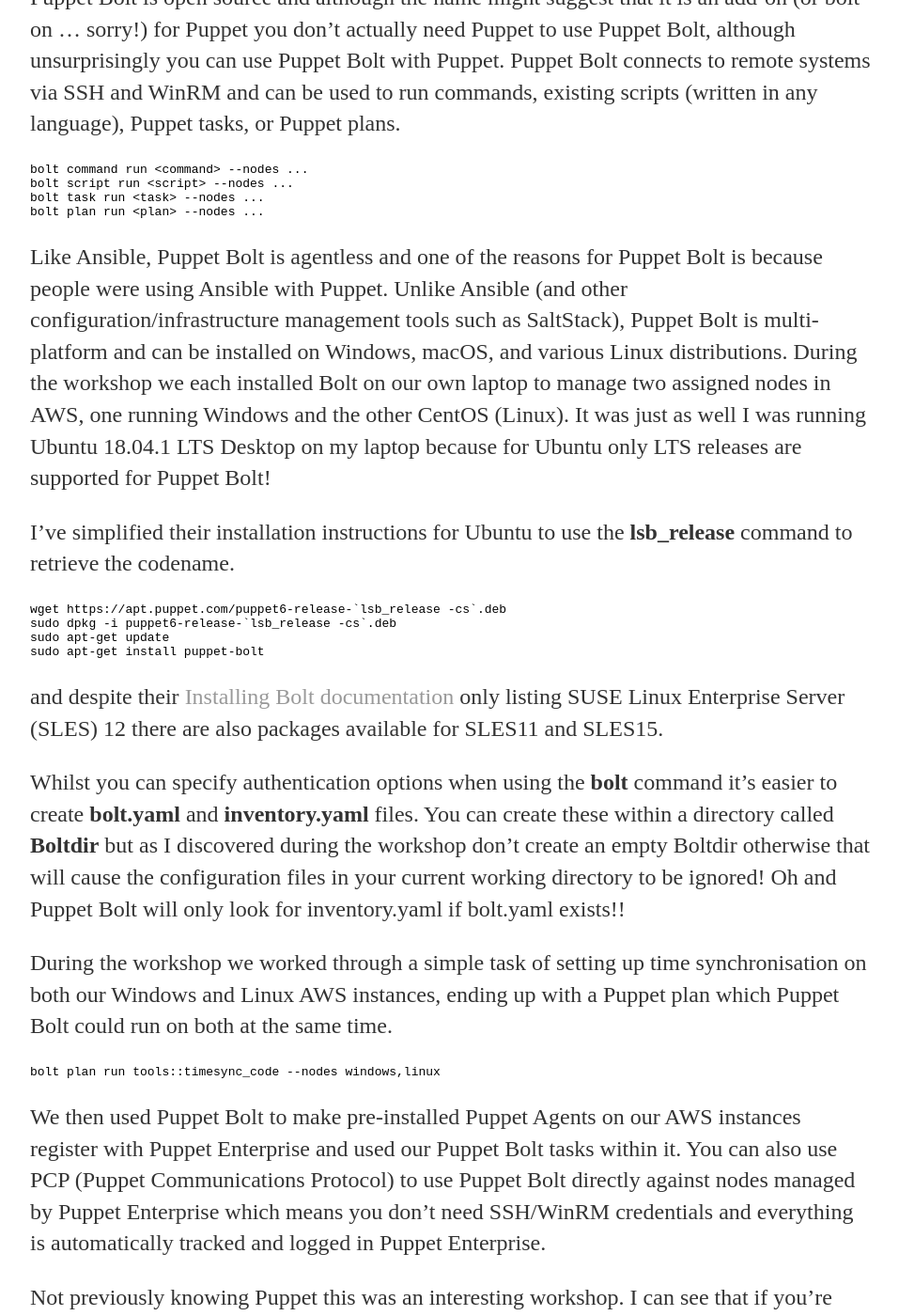
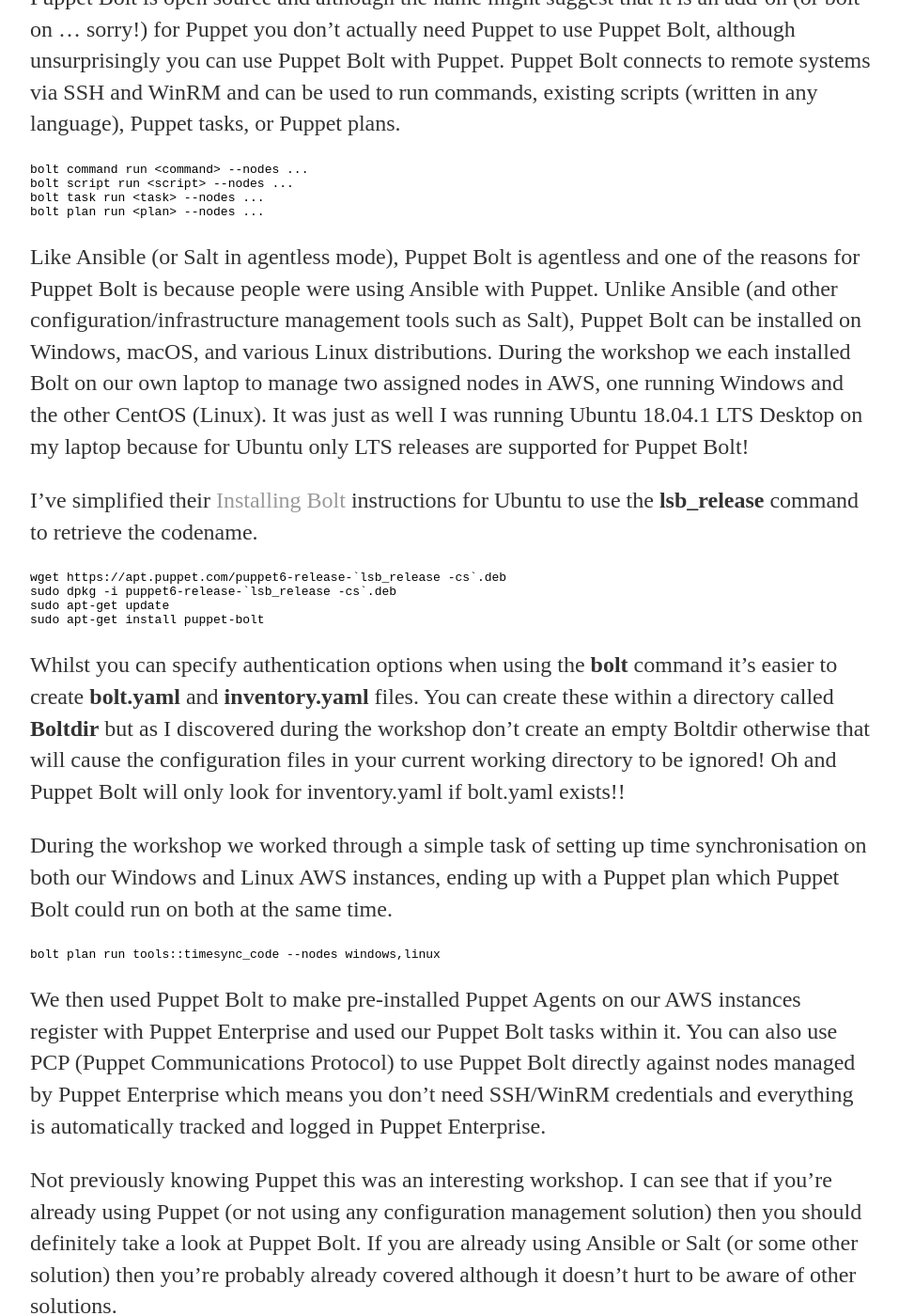
Before and after one commit to simonflood/simonflood.github.io, a Jekyll site: the page built from _posts/2019-02-03-puppet-bolt-is-no-dog.md, in a window 1280 px wide and 1400 px high, scrolled down 557 px. Shown: the whole window at 94% size, without its empty margins (160-1117 px from the left). Built offline with Jekyll 4.4.1, drawn with Linux system fonts in a browser that asks for light colours; some of the changed text lies outside the part shown.

Commit message:
updated Puppet Bolt post following Twitter feedback

```diff
--- a/_posts/2019-02-03-puppet-bolt-is-no-dog.md
+++ b/_posts/2019-02-03-puppet-bolt-is-no-dog.md
@@ -3,7 +3,7 @@
 title: "Puppet Bolt is no dog"
 date: 2019-02-03
 category: "Configuration Management"
-tags: [puppet, puppetbolt, ubuntu, sles]
+tags: [puppet, puppetbolt, ubuntu]
 ---
 On 24 January I was fortunate enough to be able to attend a free
 [Puppet Bolt](https://puppet.com/products/puppet-bolt) workshop at
@@ -30,26 +30,23 @@
 bolt plan run <plan> --nodes ...
 ~~~
 
-Like Ansible, Puppet Bolt is agentless and one of the reasons for Puppet Bolt
-is because people were using Ansible with Puppet. Unlike Ansible (and other
-configuration/infrastructure management tools such as SaltStack), Puppet Bolt
-is multi-platform and can be installed on Windows, macOS, and various Linux
+Like Ansible (or Salt in agentless mode), Puppet Bolt is agentless and one of
+the reasons for Puppet Bolt is because people were using Ansible with Puppet.
+Unlike Ansible (and other configuration/infrastructure management tools such as
+Salt), Puppet Bolt can be installed on Windows, macOS, and various Linux
 distributions. During the workshop we each installed Bolt on our own laptop to
 manage two assigned nodes in AWS, one running Windows and the other CentOS
 (Linux). It was just as well I was running Ubuntu 18.04.1 LTS Desktop on my
 laptop because for Ubuntu only LTS releases are supported for Puppet Bolt!
 
-I've simplified their installation instructions for Ubuntu to use the
-**lsb_release** command to retrieve the codename.
+I've simplified their [Installing Bolt](http://pup.pt/installbolt) instructions
+for Ubuntu to use the **lsb_release** command to retrieve the codename.
 ~~~
 wget https://apt.puppet.com/puppet6-release-`lsb_release -cs`.deb
 sudo dpkg -i puppet6-release-`lsb_release -cs`.deb
 sudo apt-get update
 sudo apt-get install puppet-bolt
 ~~~
-and despite their [Installing Bolt documentation](http://pup.pt/installbolt)
-only listing SUSE Linux Enterprise Server (SLES) 12 there are also packages
-available for SLES11 and SLES15.
 
 Whilst you can specify authentication options when using the **bolt** command
 it's easier to create **bolt.yaml** and **inventory.yaml** files. You can
@@ -76,8 +73,16 @@
 Not previously knowing Puppet this was an interesting workshop. I can see that
 if you're already using Puppet (or not using any configuration management
 solution) then you should definitely take a look at Puppet Bolt. If you are
-already using Ansible or SaltStack (or some other solution) then you're
-probably already covered although it doesn't hurt to be aware of other
-solutions.
+already using Ansible or Salt (or some other solution) then you're probably
+already covered although it doesn't hurt to be aware of other solutions.
 
 Simon
+
+----
+Updated 05 February 2019:
+* removed reference to Puppet Bolt being multi-platform since Ansible, etc. can
+  manage multiple platforms (even though they can only be installed on Linux)
+* removed reference to SLES since Puppet Bolt package is only available for
+  SLES12
+* changed SaltStack to Salt
+* added reference to Salt in agentless mode
```
